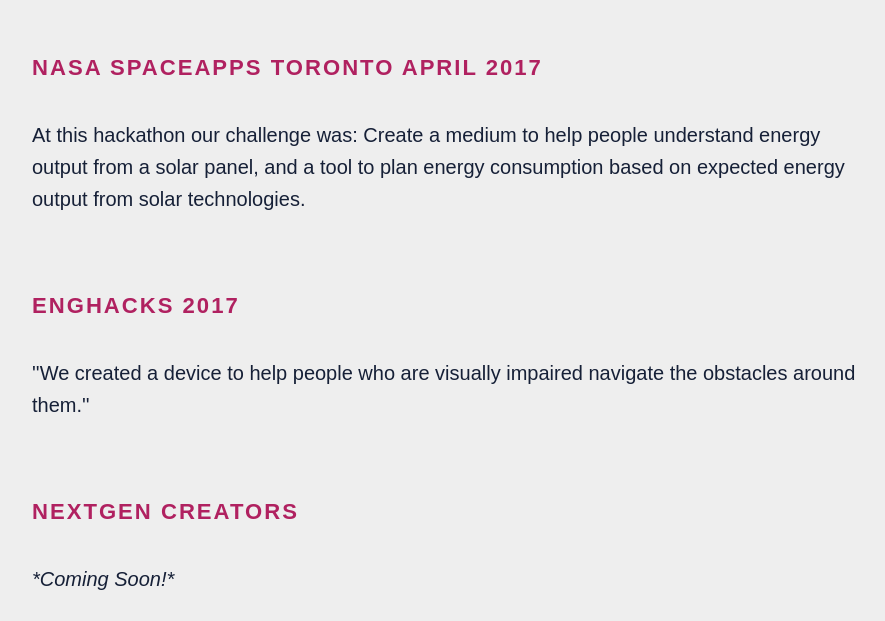
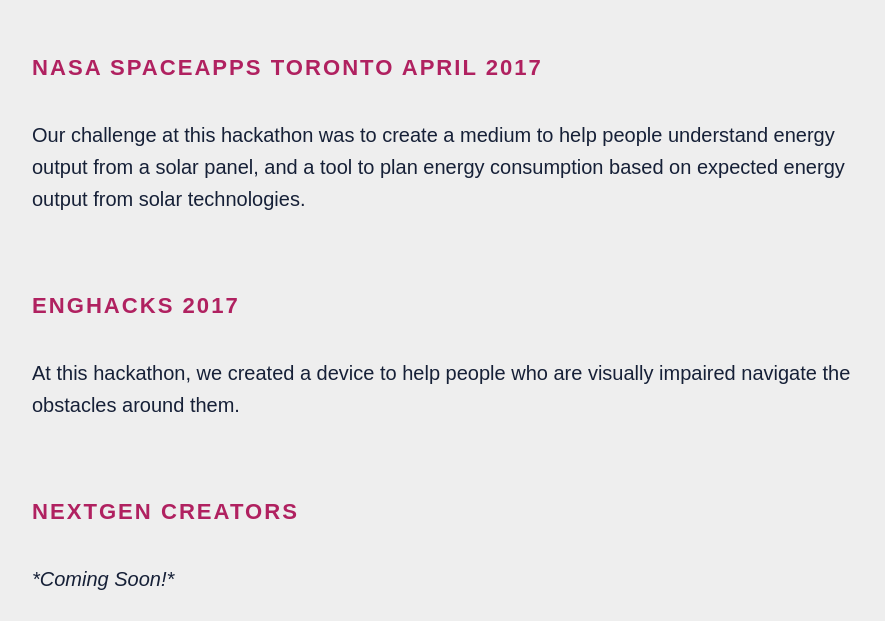
Before and after one commit to riri279/riri279.github.io, a plain HTML site: page index.html in a window 1280 px wide. Shown: the part 545-1166 px from the top of the page, without its empty margins (18-903 px from the left). Drawn offline with Linux system fonts and the light colour scheme; a script that the page names is missing.

Commit message:
index.html include hackathon in descriptions

```diff
--- a/index.html
+++ b/index.html
@@ -33,13 +33,13 @@
   <br>
 <div>
 	<a href="NASA.html">  <h3>NASA Spaceapps Toronto April 2017 </h3> </a>
-	 <p>At this hackathon our challenge was: Create a medium to help people understand energy output from a solar panel, and a tool to plan energy consumption based on expected energy output from solar technologies.
+	 <p>Our challenge at this hackathon was to create a medium to help people understand energy output from a solar panel, and a tool to plan energy consumption based on expected energy output from solar technologies.
 	</p>
 	</div>
 	<br>
 <div>
 	<a href="EngHacks.html"> <h3> EngHacks 2017</h3> </a>
-		<p> ''We created a device to help people who are visually impaired navigate the obstacles around them.'' </p>
+		<p> At this hackathon, we created a device to help people who are visually impaired navigate the obstacles around them. </p>
 	  </div>
 	<br>
 <div>
```
